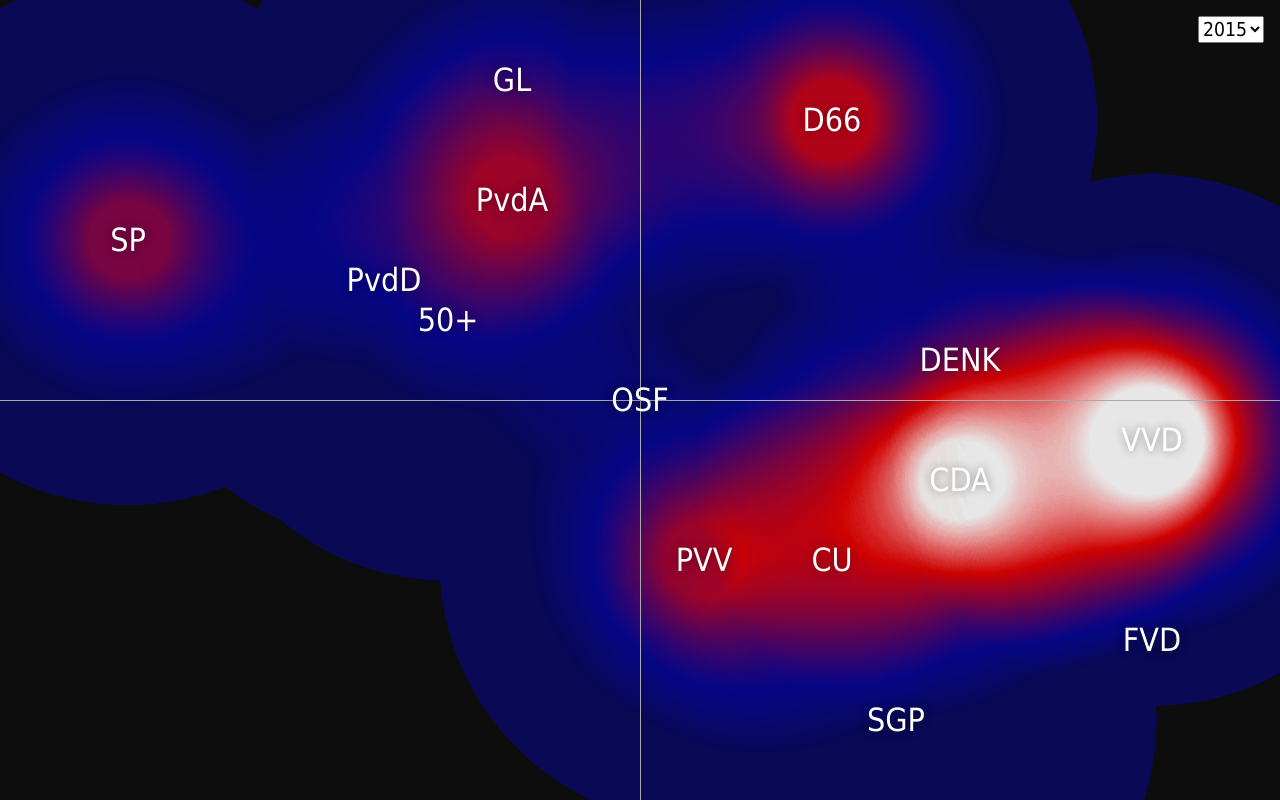
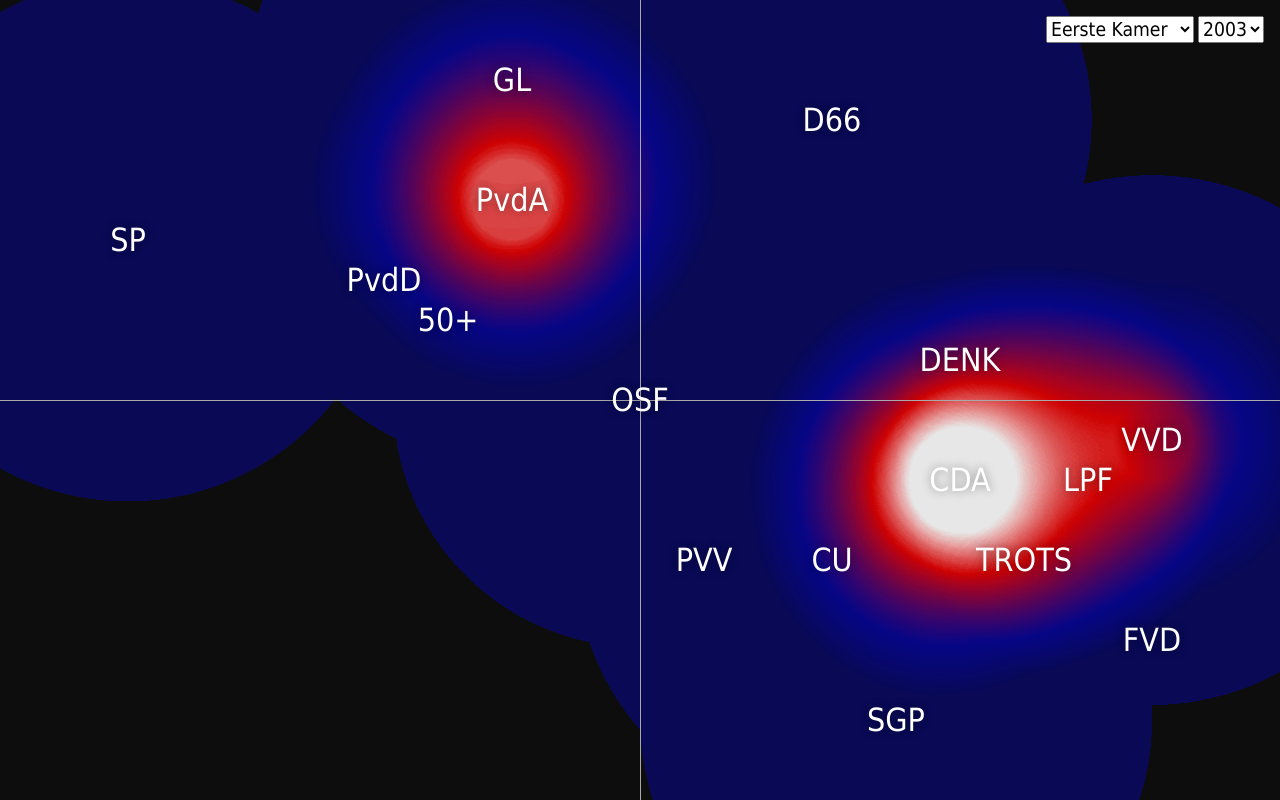
Before and after one commit to Timendus/politicsmap, a plain HTML site: page index.html in a window 1280 px wide. Drawn offline with Linux system fonts and the light colour scheme.

Commit message:
Add more stats and allow switching between eerste and tweede kamer

```diff
--- a/data.js
+++ b/data.js
@@ -83,6 +83,18 @@
       name: 'Forum voor Democratie',
       x: 8,
       y: -6
+    },
+    {
+      label: 'TROTS',
+      name: 'Trots op Nederland / Rita Verdonk',
+      x: 6,
+      y: -4
+    },
+    {
+      label: 'LPF',
+      name: 'Lijst Pim Fortuijn',
+      x: 7,
+      y: -2
     }
   ],
   eersteKamer: {
@@ -115,6 +127,109 @@
       PvdD: 2,
       '50+': 2,
       PVV: 9
+    },
+    2011: {
+      CDA: 11,
+      SGP: 1,
+      CU: 2,
+      VVD: 16,
+      'D66': 5,
+      PvdA: 14,
+      GL: 5,
+      SP: 8,
+      OSF: 1,
+      PvdD: 1,
+      '50+': 1,
+      PVV: 10
+    },
+    2007: {
+      CDA: 21,
+      SGP: 2,
+      CU: 4,
+      VVD: 14,
+      'D66': 2,
+      PvdA: 14,
+      GL: 4,
+      SP: 12,
+      OSF: 1,
+      PvdD: 1
+    },
+    2003: {
+      CDA: 23,
+      SGP: 2,
+      CU: 2,
+      VVD: 15,
+      'D66': 3,
+      PvdA: 19,
+      GL: 5,
+      SP: 4,
+      OSF: 1
+    }
+  },
+  tweedeKamer: {
+    2017: {
+      VVD: 33,
+      PVV: 20,
+      CDA: 19,
+      'D66': 19,
+      GL: 14,
+      SP: 14,
+      PvdA: 9,
+      CU: 5,
+      PvdD: 5,
+      '50+': 4,
+      SGP: 3,
+      DENK: 3,
+      FVD: 2
+    },
+    2012: {
+      VVD: 41,
+      PVV: 15,
+      CDA: 13,
+      'D66': 12,
+      GL: 4,
+      SP: 15,
+      PvdA: 38,
+      CU: 5,
+      PvdD: 2,
+      '50+': 2,
+      SGP: 3
+    },
+    2010: {
+      VVD: 31,
+      PVV: 24,
+      CDA: 21,
+      'D66': 10,
+      GL: 10,
+      SP: 15,
+      PvdA: 30,
+      CU: 5,
+      PvdD: 2,
+      TROTS: 2,
+      SGP: 2
+    },
+    2006: {
+      VVD: 22,
+      PVV: 9,
+      CDA: 41,
+      'D66': 3,
+      GL: 7,
+      SP: 25,
+      PvdA: 33,
+      CU: 6,
+      PvdD: 2,
+      SGP: 2
+    },
+    2003: {
+      VVD: 28,
+      CDA: 44,
+      'D66': 6,
+      GL: 8,
+      SP: 9,
+      PvdA: 42,
+      CU: 3,
+      SGP: 2,
+      LPF: 8
     }
   }
 }
--- a/index.html
+++ b/index.html
@@ -12,14 +12,11 @@
   <body>
     <div id="map">
       <div id="controls">
-        <!-- <select id="type">
+        <select id="type">
           <option value="eersteKamer">Eerste Kamer</option>
           <option value="tweedeKamer">Tweede Kamer</option>
-        </select> -->
-        <select id="year">
-          <option value="2015">2015</option>
-          <option value="2019">2019</option>
         </select>
+        <select id="year"></select>
       </div>
       <div id="parties"></div>
       <div id="axes"></div>
--- a/script.js
+++ b/script.js
@@ -7,6 +7,7 @@
 
 function renderHeatmap(data) {
   var points = [];
+  var max = 0;
   Object.keys(data).forEach(function(label) {
     var party = window.politicalData['parties'].find(function(party) {
       return party.label == label;
@@ -15,12 +16,13 @@
       value: data[label],
       x:     mapXToScreen(party.x),
       y:     mapYToScreen(party.y)
-    })
+    });
+    max = max < data[label] ? data[label] : max;
   });
 
   // heatmap data format
   var data = {
-    max: 13,
+    max: max,
     data: points
   };
 
@@ -43,11 +45,27 @@
   });
 }
 
-function renderControls() {
-
+function renderControls(data) {
+  var selector = document.querySelector('#year');
+  selector.innerHTML = '';
+  Object.keys(data).forEach(function(year) {
+    var elm = document.createElement('option');
+    elm.innerText = year;
+    elm.value = year;
+    selector.appendChild(elm);
+  });
 }
 
+window.addEventListener('resize', function() {
+  renderHeatmap(window.politicalData['eersteKamer'][2003]);
+  renderLabels(window.politicalData['parties']);
+});
+
 window.addEventListener('load', function() {
+  // Start here:
+  window.type = 'eersteKamer';
+  window.year = 2003;
+
   window.heatmapInstance = h337.create({
     // required container
     container: document.querySelector('#heatmap'),
@@ -69,16 +87,17 @@
     radius: window.innerHeight / 3
   });
 
-  renderHeatmap(window.politicalData['eersteKamer'][2015]);
+  renderHeatmap(window.politicalData[window.type][window.year]);
   renderLabels(window.politicalData['parties']);
+  renderControls(window.politicalData[window.type]);
+
+  document.querySelector('#type').addEventListener('change', function() {
+    window.type = document.querySelector('#type').value;
+    renderControls(window.politicalData[window.type]);
+  });
 
   document.querySelector('#year').addEventListener('change', function() {
-    var year = document.querySelector('#year').value;
-    renderHeatmap(window.politicalData['eersteKamer'][year]);
+    window.year = document.querySelector('#year').value;
+    renderHeatmap(window.politicalData[window.type][window.year]);
   });
 });
-
-window.addEventListener('resize', function() {
-  renderHeatmap(window.politicalData['eersteKamer'][2015]);
-  renderLabels(window.politicalData['parties']);
-});
```
